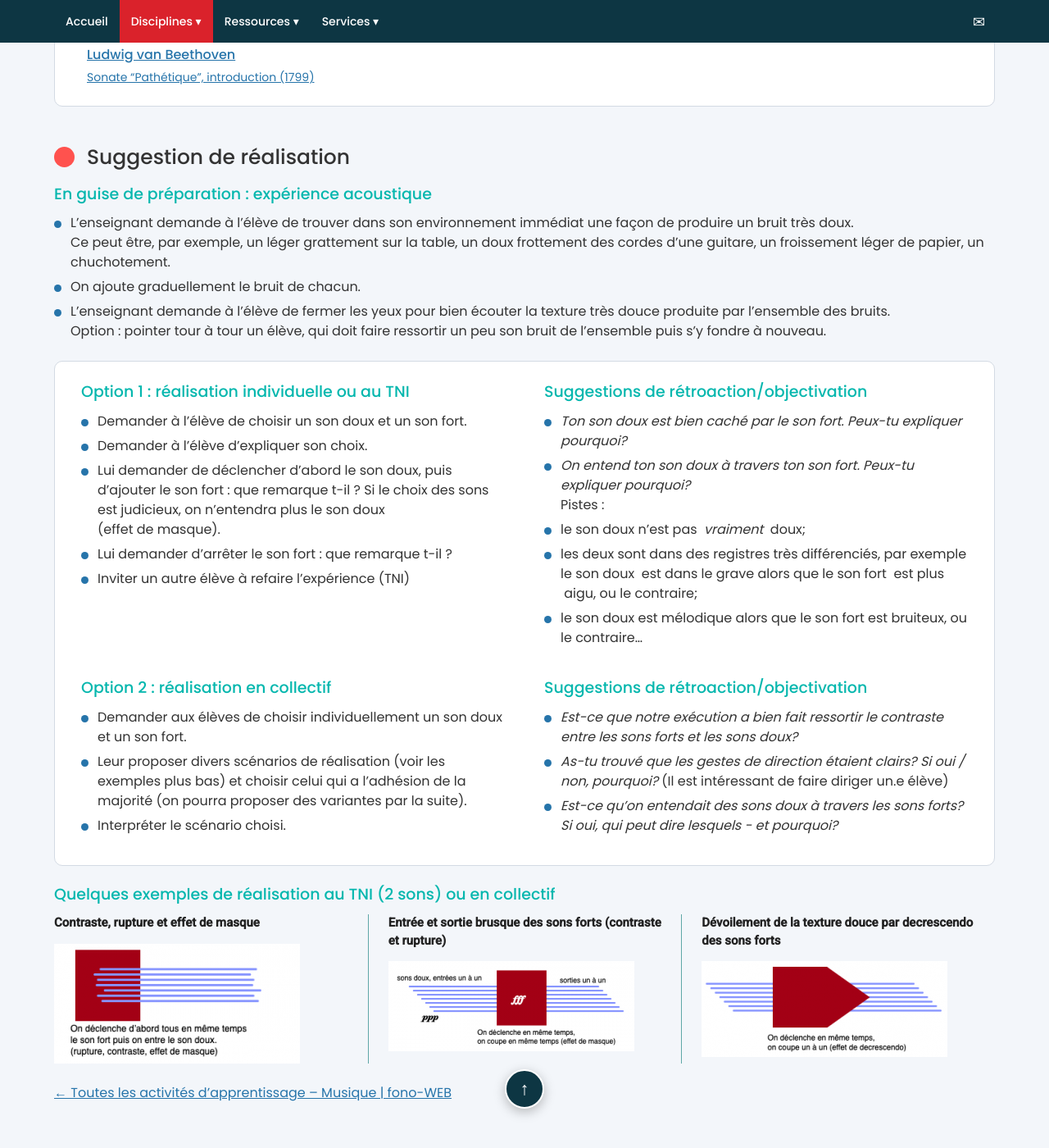
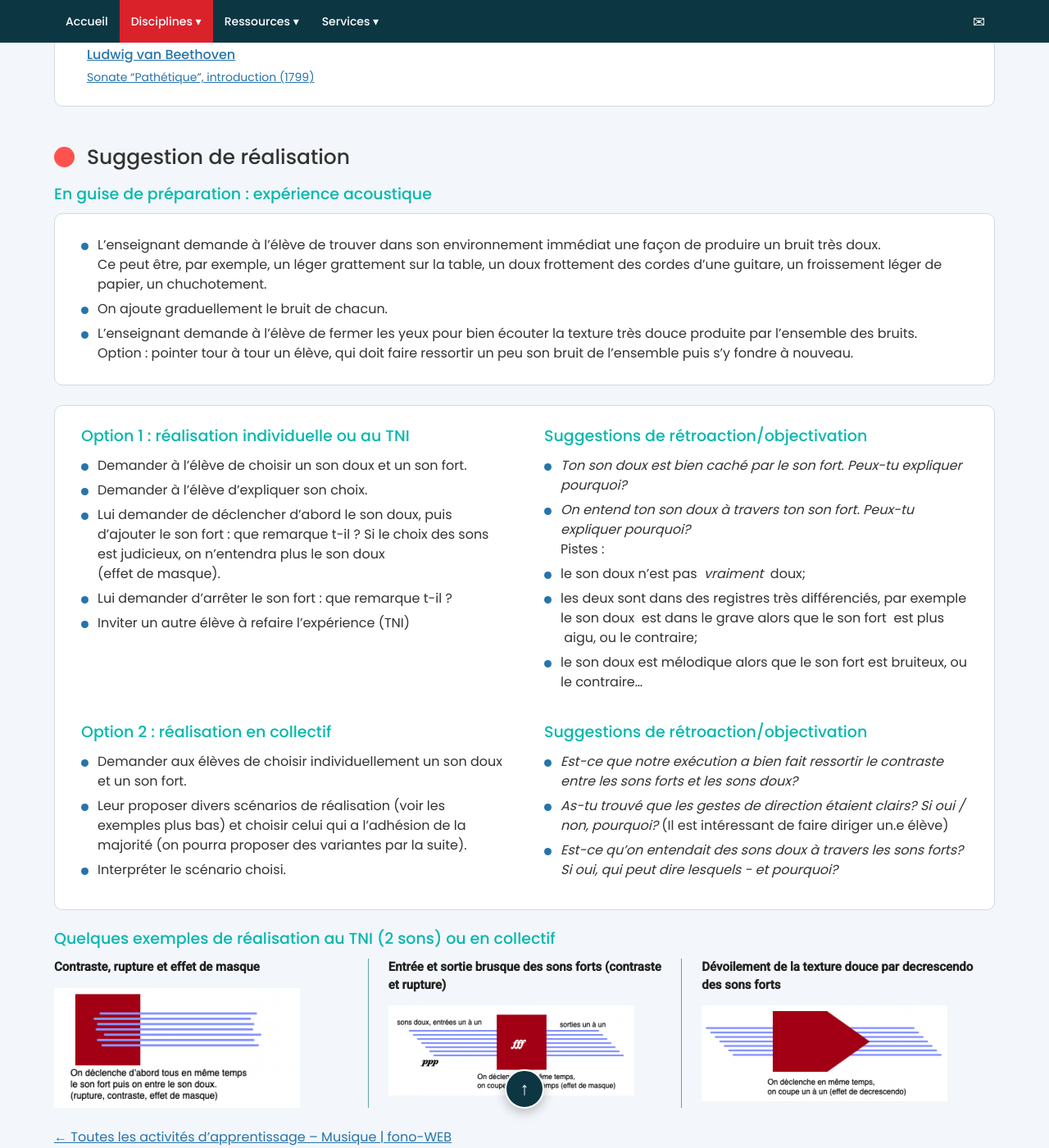
Before and after one commit to yves-fonofone/site-fonofone-revision, a Jekyll site: the page built from _activites/doux-fort-facile.md, in a window 1280 px wide and 1400 px high, scrolled down 1568 px. Shown: the whole window at 82% size. Built offline with Jekyll 4.4.1, drawn with Linux system fonts in a browser that asks for light colours.

Commit message:
doux/fort : texte de préparation dans un encadré blanc
Co-Authored-By: Claude Opus 5.5 <noreply@anthropic.com>

```diff
--- a/_activites/doux-fort-facile.md
+++ b/_activites/doux-fort-facile.md
@@ -100,11 +100,15 @@ Au terme de l'activité:
 
 #### En guise de préparation : expérience acoustique
 
+<section class="encadre encadre--blanc encadre--preparation" markdown="1">
+
 - L'enseignant demande à l'élève de trouver dans son environnement immédiat une façon de produire un bruit très doux.
  Ce peut être, par exemple, un léger grattement sur la table, un doux frottement des cordes d'une guitare, un froissement léger de papier, un chuchotement.
 - On ajoute graduellement le bruit de chacun.
 - L'enseignant demande à l'élève de fermer les yeux pour bien écouter la texture très douce produite par l'ensemble des bruits.
  Option : pointer tour à tour un élève, qui doit faire ressortir un peu son bruit de l'ensemble puis s'y fondre à nouveau.
+
+</section>
 
 <section class="encadre encadre--blanc encadre--options">
 <div class="options__col" markdown="1">
--- a/style.css
+++ b/style.css
@@ -784,3 +784,4 @@ li.extrait p { margin: 0; }
 .exemples--deux { grid-template-columns: repeat(2, 1fr); align-items: center; }
 @media (max-width: 800px) { .exemples--deux { grid-template-columns: 1fr; } }
 .exemples--deux img { margin: 0 auto; }
+.fiche--fonofone .encadre--preparation { padding: 14px 32px; margin: 12px 0 24px; } /* bloc de préparation encadré (ex. doux/fort) */
```
